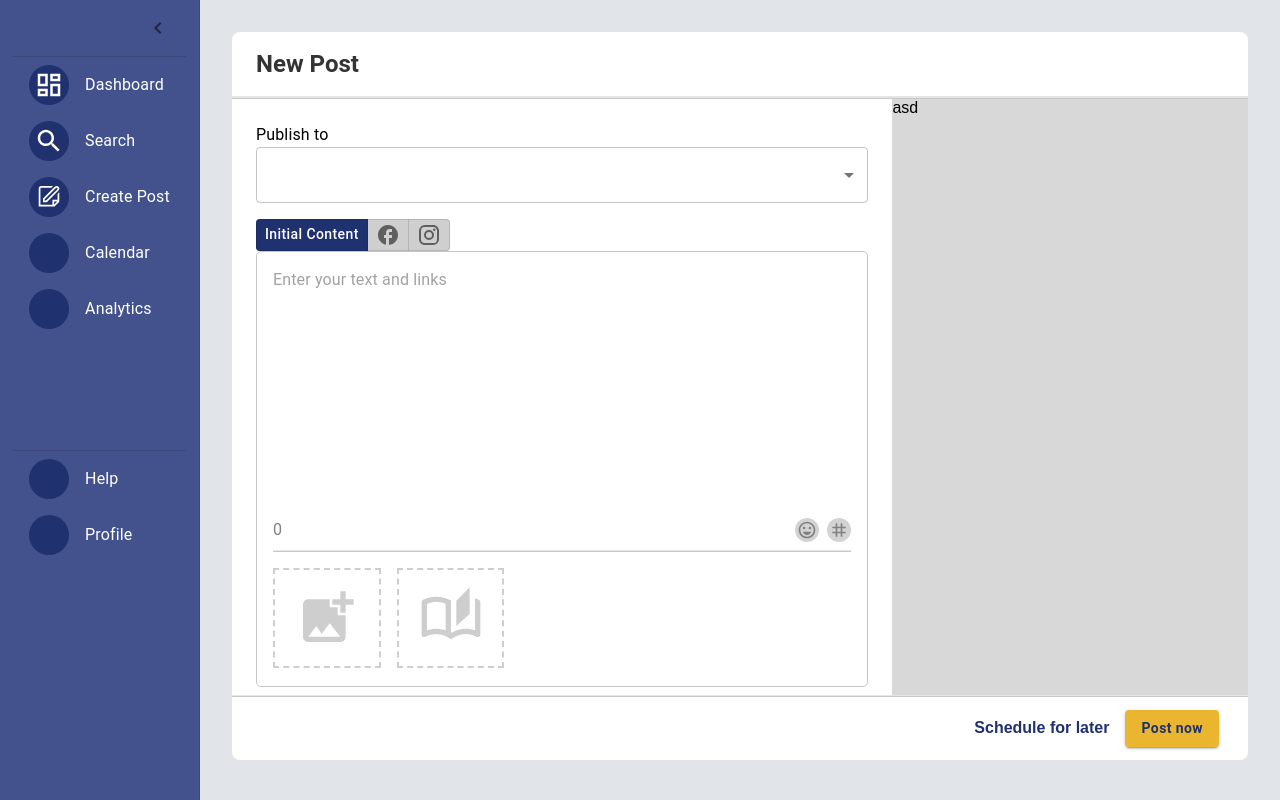
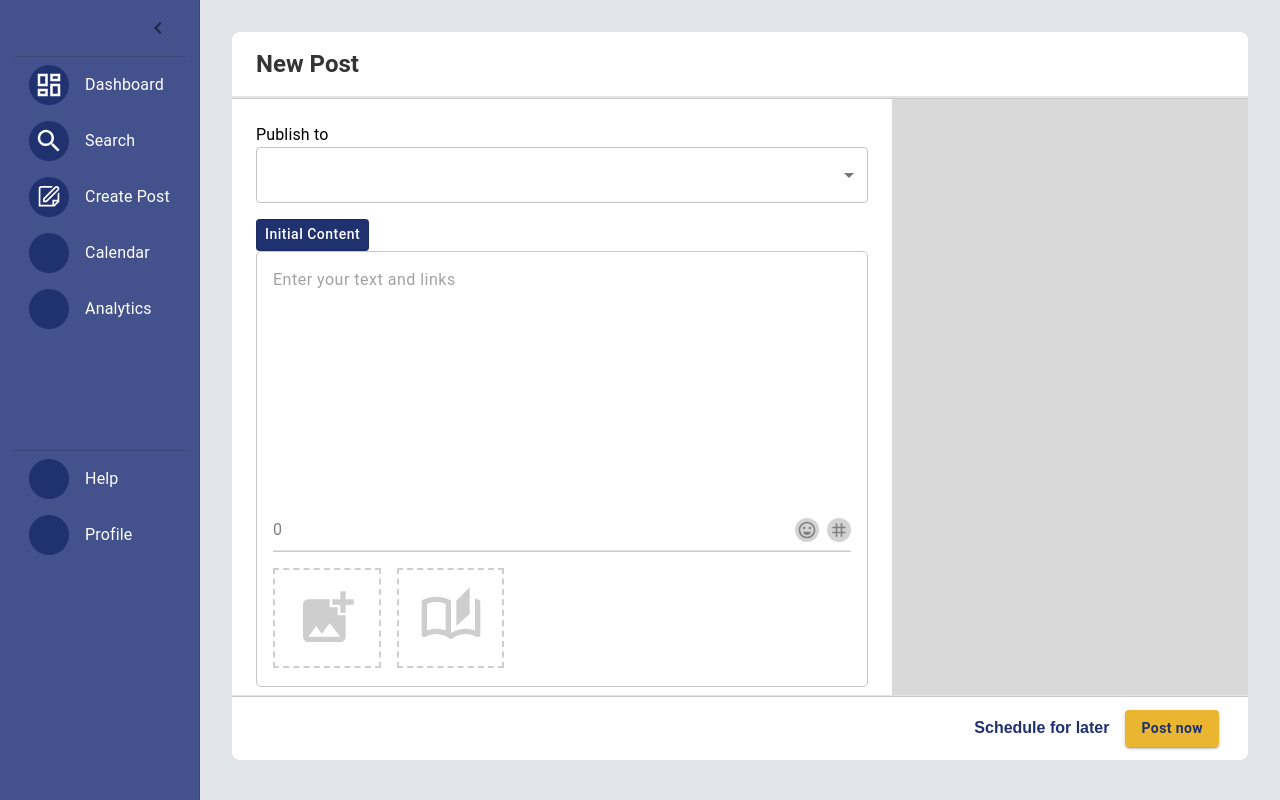
Before and after one commit to swalihpk1/Social_Account_handler-TOOL, a React (Vite) app in the folder frontend/: page /create in a window 1280 px wide. Built offline with nearby package versions, Linux system fonts and the light colour scheme; sample sign-in values are in the browser's storage; some icons are missing.

Commit message:
post design is completed ,implemented emoji

```diff
--- a/frontend/package.json
+++ b/frontend/package.json
@@ -18,6 +18,7 @@
     "@reduxjs/toolkit": "^2.2.5",
     "axios": "^1.7.2",
     "concurrently": "^8.2.2",
+    "emoji-picker-react": "^4.11.1",
     "fs": "^0.0.1-security",
     "react": "^18.2.0",
     "react-dom": "^18.2.0",
--- a/frontend/src/pages/user/CreatePost.tsx
+++ b/frontend/src/pages/user/CreatePost.tsx
@@ -16,6 +16,8 @@ import {
     IconButton,
     ToggleButtonGroup,
     ToggleButton,
+    ThemeProvider,
+
 } from '@mui/material';
 import CloseIcon from '@mui/icons-material/Close';
 import AccountCircleIcon from '@mui/icons-material/AccountCircle';
@@ -28,17 +30,19 @@ import EmojiEmotionsOutlinedIcon from '@mui/icons-material/EmojiEmotionsOutlined
 import TagOutlinedIcon from '@mui/icons-material/TagOutlined';
 import { useSelector } from 'react-redux';
 import { RootState } from '../../app/store';
+import ToggleButtonTheme from './Themes/ToggleButton';
+import LinkedInIcon from '@mui/icons-material/LinkedIn';
+import XIcon from '@mui/icons-material/X';
+import Picker from 'emoji-picker-react';
 
-const options = [
-    { value: 'facebook', label: 'Abc academy', img: 'facebook.png' },
-    { value: 'instagram', label: 'Swax_xc__', img: 'instagram.png' },
-    { value: 'twitter', label: 'Twitter', img: 'twitter.png' },
-];
+
 
 const CreatePost: React.FC = () => {
     const [selectedOptions, setSelectedOptions] = useState<string[]>([]);
-    const [selected, setSelected] = useState<string | null>('Initial content');
+    const [selectedToggle, setSelectedToggle] = useState<string | null>('Initial content');
     const [isFocused, setIsFocused] = useState(false);
+    const [text, setText] = useState('');
+    const [showEmojiPicker, setShowEmojiPicker] = useState(false);
     const userInfo = useSelector((state: RootState) => state.auth.userInfo);
 
     useEffect(() => {
@@ -47,7 +51,35 @@ const CreatePost: React.FC = () => {
         console.log("asdfasdf", userInfo);
     }, []);
 
-    const handleChange = (event: React.ChangeEvent<{ value: unknown }>) => {
+    const userSocialAccounts = Object.entries(userInfo?.socialAccounts || {}).map(([provider, { profileName, profilePicture }]) => ({
+        provider,
+        name: profileName,
+        profilePicture,
+    }))
+
+    const smallProviderIcons: { [key: string]: React.ReactNode } = {
+        facebook: <FacebookRoundedIcon sx={{ fontSize: '13px', background: 'white', borderRadius: '10px' }} />,
+        twitter: <XIcon sx={{ fontSize: '13px', background: 'white', borderRadius: '10px' }} />,
+        instagram: <InstagramIcon sx={{ fontSize: '13px', background: 'white', borderRadius: '10px' }} />,
+        linkedin: <LinkedInIcon sx={{ fontSize: '13px', background: 'white', borderRadius: '10px' }} />,
+    };
+
+    const normalProviderIcons: { [key: string]: React.ReactNode } = {
+        facebook: <FacebookRoundedIcon />,
+        twitter: <XIcon />,
+        instagram: <InstagramIcon />,
+        linkedin: <LinkedInIcon />,
+    };
+
+    const handleEmojiClick = (emojiObject: any) => {
+        setText((prevText) => prevText + emojiObject.emoji);
+    };
+
+    const toggleEmojiPicker = () => {
+        setShowEmojiPicker((prevShowEmojiPicker) => !prevShowEmojiPicker);
+    };
+
+    const handleTextFieldChange = (event: React.ChangeEvent<{ value: unknown }>) => {
         setSelectedOptions(event.target.value as string[]);
     };
 
@@ -56,7 +88,7 @@ const CreatePost: React.FC = () => {
     };
 
     const handleToggle = (event: React.MouseEvent<HTMLElement>, newAlignment: string | null) => {
-        setSelected(newAlignment);
+        setSelectedToggle(newAlignment);
     };
 
 
@@ -98,11 +130,11 @@ const CreatePost: React.FC = () => {
                             SelectProps={{
                                 multiple: true,
                                 value: selectedOptions,
-                                onChange: handleChange,
+                                onChange: handleTextFieldChange,
                                 renderValue: (selected) => (
                                     <Box sx={{ display: 'flex', flexWrap: 'wrap', gap: 1.5 }}>
                                         {(selected as string[]).map((value) => {
-                                            const option = options.find((option) => option.value === value);
+                                            const option = userSocialAccounts.find((option) => option.provider === value);
                                             return option ? (
                                                 <Box
                                                     key={value}
@@ -115,8 +147,20 @@ const CreatePost: React.FC = () => {
                                                         borderRadius: '4px',
                                                     }}
                                                 >
-                                                    <Avatar alt={option.label} src={option.img} sx={{ width: 24, height: 24 }} />
-                                                    {option.label}
+                                                    <Box sx={{ position: 'relative', display: 'inline-flex', alignItems: 'center' }}>
+                                                        <Avatar alt={option.name} src={option.profilePicture} sx={{ width: 24, height: 24 }} />
+                                                        <Box
+                                                            sx={{
+                                                                position: 'absolute',
+                                                                right: -2,
+                                                                bottom: -5,
+                                                                padding: '0',
+                                                            }}
+                                                        >
+                                                            {smallProviderIcons[option.provider]}
+                                                        </Box>
+                                                    </Box>
+                                                    {option.name}
                                                     <IconButton
                                                         size="small"
                                                         onClick={(event) => {
@@ -145,27 +189,27 @@ const CreatePost: React.FC = () => {
                                     <ListItemIcon sx={{ minWidth: '10px' }}>
                                         <AccountCircleIcon sx={{ color: '#203170' }} />
                                     </ListItemIcon>
-                                    <ListItemText primary={`Accounts (${options.length})`} primaryTypographyProps={{ fontWeight: 'bold' }} />
+                                    <ListItemText primary={`Accounts (${userSocialAccounts.length})`} primaryTypographyProps={{ fontWeight: 'bold' }} />
                                 </ListItem>
                             </MenuItem>
-                            {options.map((option) => (
-                                <MenuItem key={option.value} value={option.value}>
+                            {userSocialAccounts.map((option) => (
+                                <MenuItem key={option.provider} value={option.provider}>
                                     <Stack direction="row" alignItems="center" gap="0.5rem">
                                         <Checkbox
-                                            checked={selectedOptions.includes(option.value)}
+                                            checked={selectedOptions.includes(option.provider)}
                                             onChange={(event) => {
                                                 event.stopPropagation();
-                                                handleChange({
+                                                handleTextFieldChange({
                                                     target: {
-                                                        value: selectedOptions.includes(option.value)
-                                                            ? selectedOptions.filter((v) => v !== option.value)
-                                                            : [...selectedOptions, option.value],
+                                                        value: selectedOptions.includes(option.provider)
+                                                            ? selectedOptions.filter((v) => v !== option.provider)
+                                                            : [...selectedOptions, option.provider],
                                                     },
                                                 } as any);
                                             }}
                                         />
                                         <Box sx={{ position: 'relative', display: 'inline-flex', alignItems: 'center' }}>
-                                            <AccountCircleIcon sx={{ color: 'grey', fontSize: '35px', background: 'white', width: '35px', height: '35px', borderRadius: '10px' }} />
+                                            <Avatar src={option.profilePicture} alt={option.name} sx={{ width: 35, height: 35, borderRadius: '20px' }} />
                                             <Box
                                                 sx={{
                                                     position: 'absolute',
@@ -174,10 +218,10 @@ const CreatePost: React.FC = () => {
                                                     padding: '0',
                                                 }}
                                             >
-                                                <FacebookRoundedIcon sx={{ fontSize: '13px', background: 'white', borderRadius: '10px' }} />
+                                                {smallProviderIcons[option.provider]}
                                             </Box>
                                         </Box>
-                                        <Typography>{option.label}</Typography>
+                                        <Typography>{option.name}</Typography>
                                     </Stack>
                                 </MenuItem>
                             ))}
@@ -191,72 +235,25 @@ const CreatePost: React.FC = () => {
                     </Stack>
 
                     <Box height='100%'>
+                        <ThemeProvider theme={ToggleButtonTheme}>
                             <ToggleButtonGroup
                                 color="primary"
-                            value={selected}
+                                value={selectedToggle}
                                 exclusive
                                 onChange={handleToggle}
                                 aria-label="Platform"
-                            sx={{ height: '2rem', backgroundColor: '#cfcfcf' }}
                             >
-                            <ToggleButton
-                                disabled={selected === 'Initial content'}
-                                sx={{
-                                    padding: '.5rem',
-                                    '&.Mui-selected': {
-                                        backgroundColor: '#203170',
-                                        color: 'white',
-                                        textTransform: 'none',
-                                        transition: '0.3s',
-                                        '&:hover': {
-                                            backgroundColor: '#28409b',
-                                        },
-                                    },
-                                    textTransform: 'none',
-                                }}
-                                value="Initial content"
-                            >
+                                <ToggleButton disabled={selectedToggle === 'Initial content'} value="Initial content">
                                     Initial Content
                                 </ToggleButton>
-                            <ToggleButton
-                                disabled={selected === 'Facebook'}
-                                sx={{
-                                    padding: '.5rem',
-                                    '&.Mui-selected': {
-                                        backgroundColor: '#203170',
-                                        color: 'white',
-                                        transition: '0.3s',
-                                        textTransform: 'uppercase',
-                                        '&:hover': {
-                                            backgroundColor: '#28409b',
-                                        },
-                                    },
-                                    textTransform: 'uppercase',
-                                }}
-                                value="Facebook"
-                            >
-                                <FacebookRoundedIcon />
+                                {userSocialAccounts.map((account) => (
+                                    <ToggleButton key={account.provider} disabled={selectedToggle === account.provider} value={account.provider}>
+                                        {normalProviderIcons[account.provider]}
                                     </ToggleButton>
-                            <ToggleButton
-                                disabled={selected === 'Instagram'}
-                                sx={{
-                                    padding: '.5rem',
-                                    '&.Mui-selected': {
-                                        backgroundColor: '#203170',
-                                        color: 'white',
-                                        transition: '0.3s',
-                                        textTransform: 'uppercase',
-                                        '&:hover': {
-                                            backgroundColor: '#28409b',
-                                        },
-                                    },
-                                    textTransform: 'uppercase',
-                                }}
-                                value="Instagram"
-                            >
-                                <InstagramIcon />
-                            </ToggleButton>
+                                ))}
                             </ToggleButtonGroup>
+
+                        </ThemeProvider>
                         <Box
                             sx={{
                                 border: isFocused ? '1px solid black' : '1px solid #c5c5c5',
@@ -272,16 +269,21 @@ const CreatePost: React.FC = () => {
                             tabIndex={0}
                         >
 
+
                             <TextField
                                 multiline
                                 rows={8}
                                 placeholder="Enter your text and links"
                                 fullWidth
+                                value={text}
+
+                                onChange={(e) => setText(e.target.value)}
                                 InputProps={{
                                     disableUnderline: true,
                                     sx: {
                                         padding: 0,
                                         border: 'none',
+                                        letterSpacing:'.5px',
                                         outline: 'none',
                                         boxShadow: 'none',
                                         minHeight: '250px',
@@ -313,16 +315,21 @@ const CreatePost: React.FC = () => {
                                     },
                                 }}
                             />
+
                             <Box >
                                 <Box display='flex' sx={{ justifyContent: 'space-between' }} >
                                     <Typography sx={{ color: 'grey' }} >0</Typography>
                                     <Stack direction="row" spacing={1} marginBottom='.5rem'>
-                                        <EmojiEmotionsOutlinedIcon sx={{ background: 'lightgrey', borderRadius: '15px', padding: '2px', color: 'grey' }} />
+                                        <EmojiEmotionsOutlinedIcon
+                                            sx={{ background: 'lightgrey', borderRadius: '15px', padding: '2px', color: 'grey', cursor: 'pointer' }}
+                                            onClick={toggleEmojiPicker}
+                                        />
                                         <TagOutlinedIcon sx={{ background: 'lightgrey', borderRadius: '15px', padding: '2px', color: 'grey' }} />
                                     </Stack>
 
                                 </Box>
                                 <Divider style={{ height: '2.5px', backgroundColor: '#e5e5e5' }} />
+
                             </Box>
                             <Box sx={{
                                 display: 'flex',
@@ -356,6 +363,7 @@ const CreatePost: React.FC = () => {
                         </Box>
                     </Box>
                 </Box>
+
                 <Box component="form" sx={{
                     display: 'flex',
                     flexDirection: 'column',
@@ -364,7 +372,17 @@ const CreatePost: React.FC = () => {
                     height: { xs: 'auto', md: '100%' },
                     padding: { xs: '1rem', md: 0 }
                 }}>
-                    asd
+
+                    {showEmojiPicker &&
+                        <Box position='absolute' left='67%' top='29%' transform='translate(-50%, -50%)'>
+                            <Picker
+                                skinTonePickerLocation='false'
+                                width='300'
+                                onEmojiClick={handleEmojiClick}
+                            />
+                        </Box>
+                    }
+
                 </Box>
             </Stack >
             <Divider style={{ height: '2.5px', backgroundColor: '#e5e5e5' }} />
--- /dev/null
+++ b/frontend/src/pages/user/Themes/ToggleButton.tsx
@@ -0,0 +1,35 @@
+// ToggleButtonTheme.ts
+import { createTheme } from '@mui/material/styles';
+
+const ToggleButtonTheme = createTheme({
+    components: {
+        MuiToggleButton: {
+            styleOverrides: {
+                root: {
+                    textTransform: 'none',
+                    padding: '.5rem',
+                    letterSpacing:.5,
+                    '&.Mui-selected': {
+                        backgroundColor: '#203170',
+                        color: 'white',
+                        transition: '0.3s',
+                        textTransform: 'none',
+                        '&:hover': {
+                            backgroundColor: '#28409b',
+                        },
+                    },
+                },
+            },
+        },
+        MuiToggleButtonGroup: {
+            styleOverrides: {
+                root: {
+                    height: '2rem',
+                    backgroundColor: '#cfcfcf',
+                },
+            },
+        },
+    },
+});
+
+export default ToggleButtonTheme;
--- a/frontend/src/types/Types.ts
+++ b/frontend/src/types/Types.ts
@@ -68,4 +68,6 @@ export interface StyledListItemProps {
     icon: React.ReactElement;
     text: string;
     open: boolean;
+    to: string;
+    iconStyles?: React.CSSProperties;
 }
```
Also changed, not shown: frontend/src/pages/user/Themes/StyledListItem.tsx (+2 -7 lines), 1 other file (tests, documents, lock files or other folders). Lines whose indentation alone changed are shown as unchanged.
